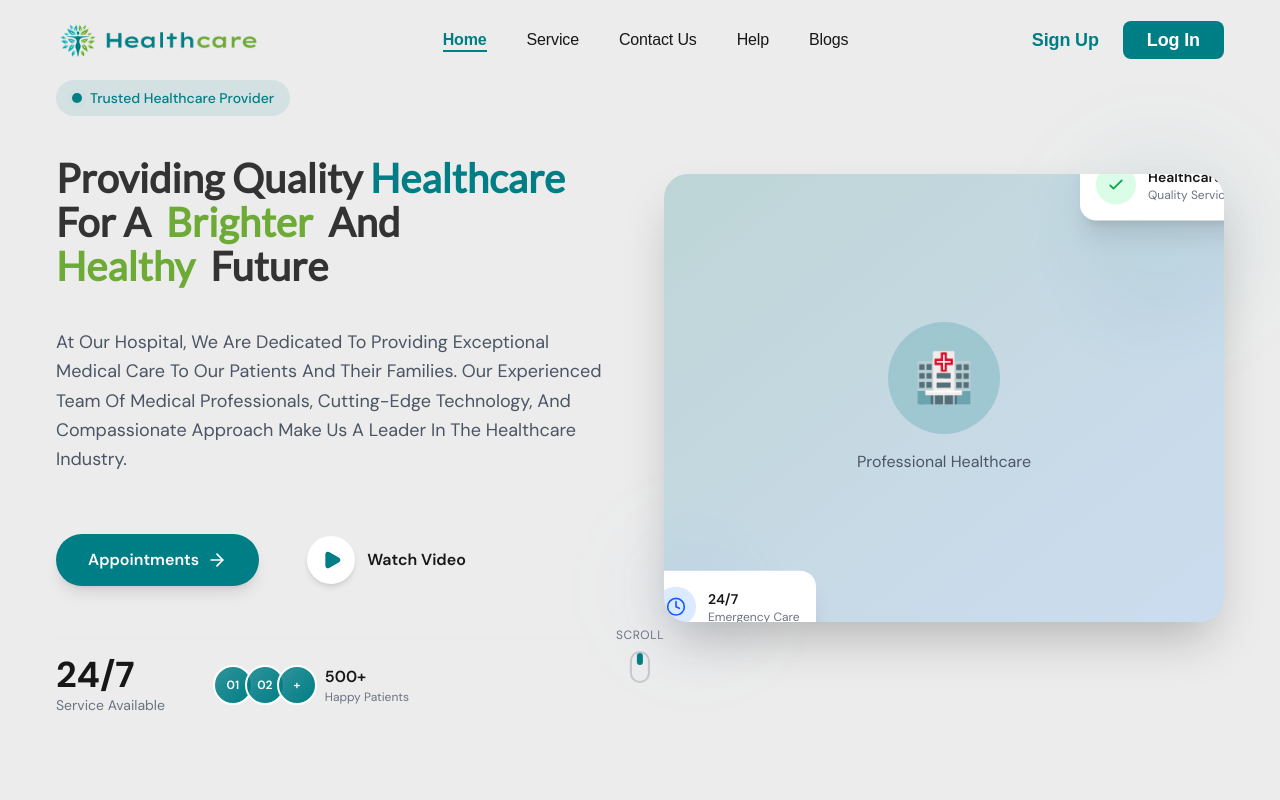
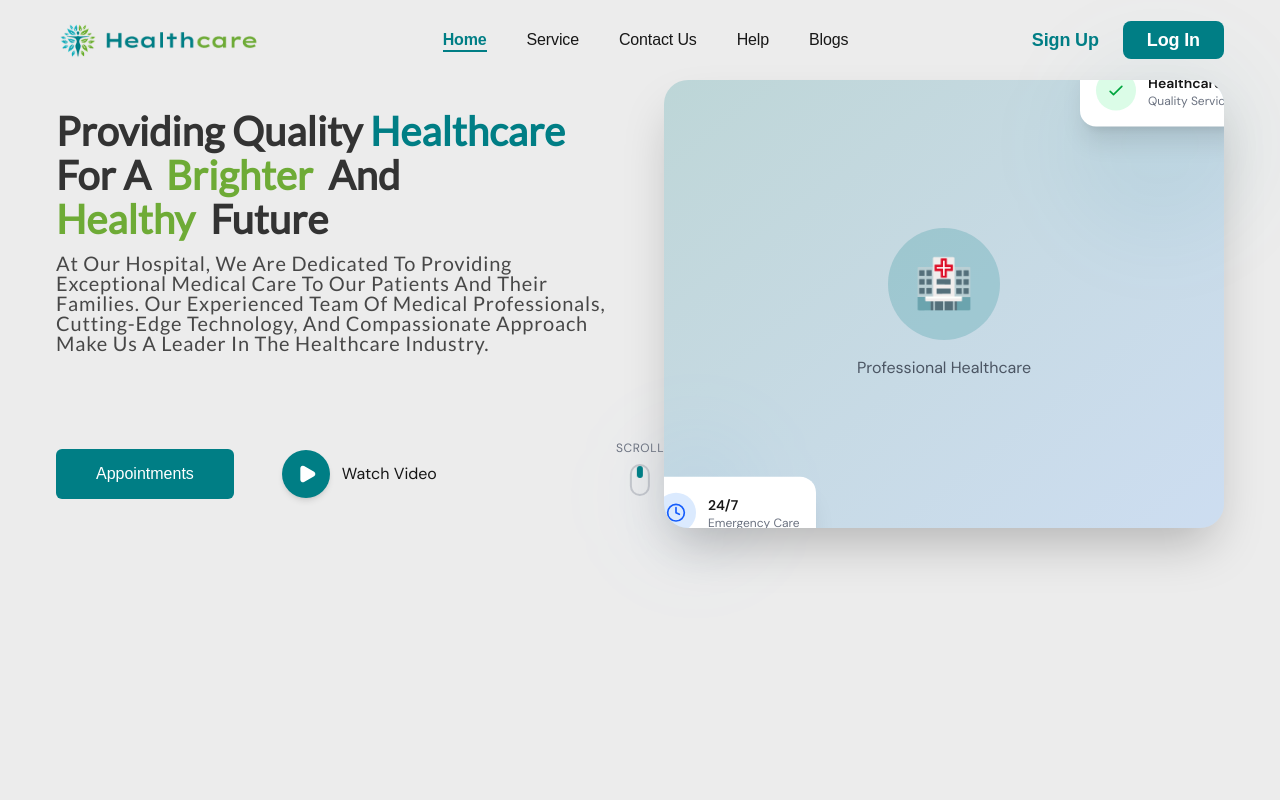
Before and after one commit to owaisnadeem18/mern-doctor-appointment, a Next.js app in the folder frontend/: page / in a window 1280 px wide. Shown: the top 800 px of the page. Built offline with nearby package versions, Linux system fonts and the light colour scheme; a web font is replaced by a local one.

Commit message:
hero section

```diff
--- a/frontend/src/app/globals.css
+++ b/frontend/src/app/globals.css
@@ -7,6 +7,7 @@
   /* Brand colors */
   --brand-teal: #007e85;
   --brand-dark: #333333;
+  --brand-muted: #000000B2;
   --brand-light-green: #6EAB36;
   --brand-gray: #555555;
 
@@ -20,6 +21,7 @@
   --text-h3: 18px;
   --text-body: 16px;
   --text-small: 14px;
+  --text-paragraph: 18px;
 }
 
 /* TABLET */
@@ -31,6 +33,7 @@
     --text-h3: 20px;
     --text-body: 18px;
     --text-small: 14px;
+    --text-paragraph: 20px;
   }
 }
 
@@ -43,6 +46,7 @@
     --text-h3: 20px;
     --text-body: 18px;
     --text-small: 14px;
+    --text-paragraph: 20px;
   }
 }
 
@@ -59,6 +63,7 @@
   --font-tera: var(--font-lexend-tera);
   --font-lato: var(--font-lato);
 
+  --color-brand-muted: var(--brand-muted);
   --color-brand-green: var(--brand-light-green);
   --color-brand-teal: var(--brand-teal);
   --color-gray-footer: var(--brand-gray);
@@ -145,6 +150,15 @@
   font-size: var(--text-small);
   font-weight: 400;
   line-height: 1.4;
+}
+
+@utility text-paragraph {
+  font-family: var(--font-lato);
+  font-size: var(--text-paragraph);
+  font-weight: 400;
+  line-height: 100%;
+  letter-spacing: 0.04em;
+  color: var(--brand-muted);
 }
 
 /* =========================
--- a/frontend/src/components/HeroSection.jsx
+++ b/frontend/src/components/HeroSection.jsx
@@ -2,6 +2,7 @@ import React from 'react'
 import Image from 'next/image'
 import Link from 'next/link'
 import { Play, Clock, ArrowRight } from 'lucide-react'
+import Button from './ui/Button'
 
 // Replace with your actual image imports
 // import heroBg from '@/assets/hero-bg.jpg'
@@ -25,18 +26,10 @@ const HeroSection = () => {
         <div className="w-full grid grid-cols-1 lg:grid-cols-2 gap-12 items-center ">
 
           {/* Left Content */}
-          <div className="space-y-6 md:space-y-8 lg:space-y-10 order-2 lg:order-1">
+          <div className="flex flex-col justify-end gap-24">
 
-            {/* Badge */}
-            <div className="inline-flex items-center gap-2 px-4 py-2 bg-brand-teal/10 rounded-full w-fit">
-              <span className="relative flex h-2.5 w-2.5">
-                <span className="animate-ping absolute inline-flex h-full w-full rounded-full bg-brand-teal opacity-75"></span>
-                <span className="relative inline-flex rounded-full h-2.5 w-2.5 bg-brand-teal"></span>
-              </span>
-              <span className="text-xs md:text-sm font-medium text-brand-teal">
-                Trusted Healthcare Provider
-              </span>
-            </div>
+
+            <div className='flex flex-col gap-3' >
 
             {/* Main Heading */}
             <h1 className="text-display font-secondary font-semibold">
@@ -69,36 +62,34 @@ const HeroSection = () => {
             </h1>
 
             {/* Description */}
-            <p className="text-sm sm:text-base md:text-lg text-[#4B5563] leading-relaxed max-w-xl">
+            <p className="text-paragraph">
               At Our Hospital, We Are Dedicated To Providing Exceptional Medical Care
               To Our Patients And Their Families. Our Experienced Team Of Medical
               Professionals, Cutting-Edge Technology, And Compassionate Approach Make
               Us A Leader In The Healthcare Industry.
             </p>
 
+            </div>
+
             {/* CTA Buttons */}
-            <div className="flex flex-col sm:flex-row items-start sm:items-center gap-4 pt-2">
-              <Link
-                href="/appointments"
-                className="group inline-flex items-center gap-2 px-6 md:px-8 py-3 md:py-3.5 bg-brand-teal text-white font-semibold rounded-full hover:bg-brand-teal/90 transition-all duration-300 shadow-lg hover:shadow-xl hover:-translate-y-0.5 text-sm md:text-base"
-              >
-                Appointments
-                <ArrowRight className="w-4 h-4 md:w-5 md:h-5 group-hover:translate-x-1 transition-transform" />
-              </Link>
+
+            <div className="flex flex-col sm:flex-row items-start sm:items-center gap-12">
+
+              <Button href={"/appointments"} children={"Appointments"} className='px-[40px] py-[13px]' />
 
               <Link
                 href="#"
-                className="group inline-flex items-center gap-3 px-6 md:px-8 py-3 md:py-3.5 text-[#171717] font-semibold hover:text-brand-teal transition-colors duration-300 text-sm md:text-base"
+                className="group inline-flex items-center gap-3"
               >
-                <span className="flex items-center justify-center w-10 h-10 md:w-12 md:h-12 bg-white rounded-full shadow-md group-hover:shadow-lg transition-shadow duration-300">
-                  <Play className="w-4 h-4 md:w-5 md:h-5 text-brand-teal fill-brand-teal ml-0.5" />
+                <span className="flex items-center justify-center w-10 h-10 md:w-12 md:h-12 bg-brand-teal rounded-full shadow-md group-hover:shadow-lg transition-shadow duration-300">
+                  <Play className="w-4 h-4 md:w-5 md:h-5 text-white fill-white ml-0.5" />
                 </span>
                 Watch Video
               </Link>
             </div>
 
             {/* Stats */}
-            <div className="flex items-center gap-8 md:gap-12 pt-4 border-t border-gray-200/50">
+            {/* <div className="flex items-center gap-8 md:gap-12 pt-4 border-t border-gray-200/50">
               <div>
                 <div className="flex items-center gap-2">
                   <span className="text-2xl md:text-3xl lg:text-4xl font-bold text-[#171717]">24/7</span>
@@ -118,7 +109,7 @@ const HeroSection = () => {
                   <p className="text-xs text-[#6B7280]">Happy Patients</p>
                 </div>
               </div>
-            </div>
+            </div> */}
           </div>
 
           {/* Right Image */}
--- /dev/null
+++ b/frontend/src/components/ui/Button.jsx
@@ -0,0 +1,57 @@
+import Link from "next/link";
+
+const variantStyles = {
+  primary: "bg-[#007e85] text-white hover:opacity-90",
+  secondary: "bg-[#6EAB36] text-white hover:opacity-90",
+  ghost: "bg-transparent text-[#007e85] hover:bg-[#007e8510]",
+};
+
+const sizeStyles = {
+  sm: "px-3 py-1 text-sm",
+  md: "px-5 py-2 text-base",
+  lg: "px-6 py-3 text-lg",
+};
+
+const roundedStyles = {
+  sm: "rounded-sm",
+  md: "rounded-md",
+  lg: "rounded-lg",
+  full: "rounded-full",
+};
+
+export default function Button({
+  children,
+  variant = "primary",
+  size = "md",
+  rounded = "md",
+  href,
+  onClick,
+  className = "",
+}) {
+  const baseStyles =
+    "inline-flex items-center justify-center font-tera transition duration-200";
+
+  const classes = `
+    ${baseStyles}
+    ${variantStyles[variant]}
+    ${sizeStyles[size]}
+    ${roundedStyles[rounded]}
+    ${className}
+  `;
+
+  // If link button
+  if (href) {
+    return (
+      <Link href={href} className={classes}>
+        {children}
+      </Link>
+    );
+  }
+
+  // Normal button
+  return (
+    <button onClick={onClick} className={classes}>
+      {children}
+    </button>
+  );
+}
```
